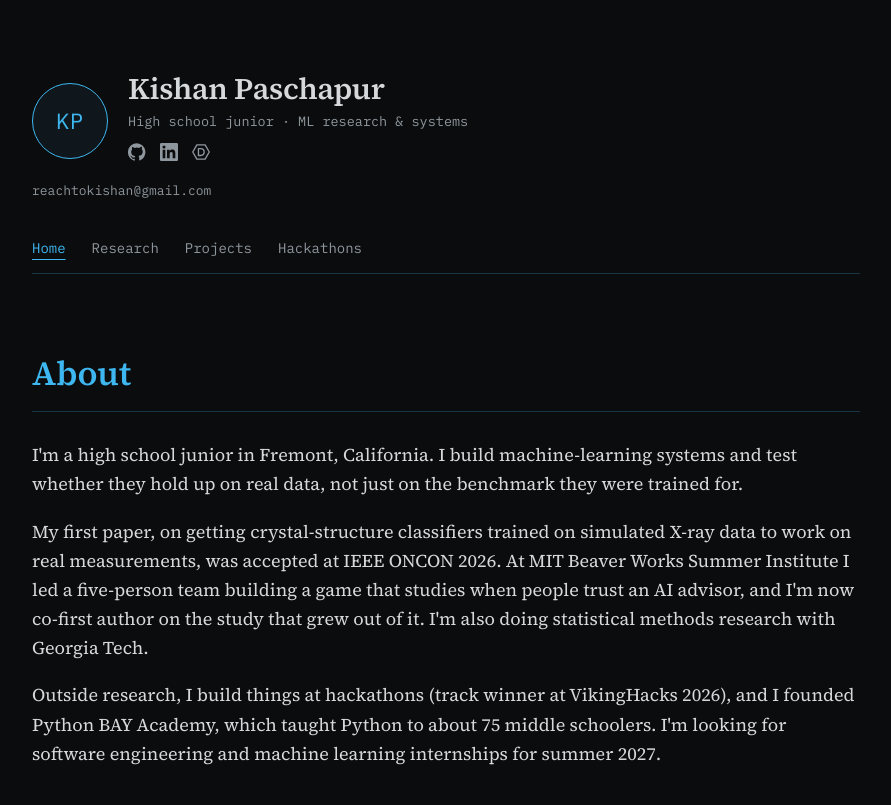
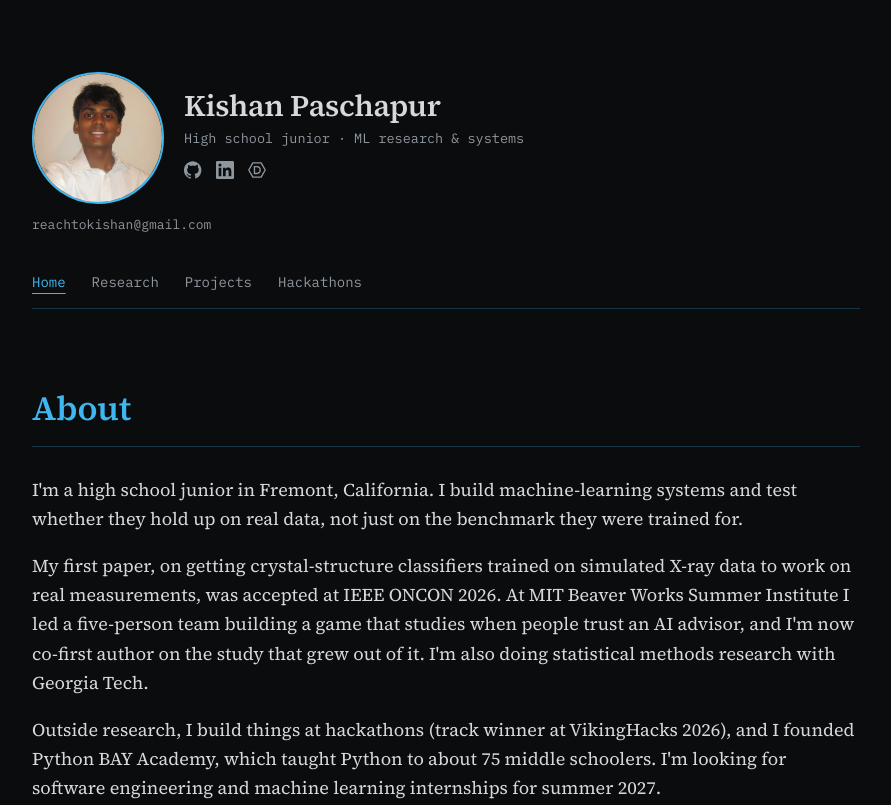
Before and after one commit to Kishan-No1/kishan-no1.github.io, a plain HTML site: page index.html in a window 1280 px wide. Shown: the top 805 px of the page, without its empty margins (194-1085 px from the left). Drawn offline with Linux system fonts and the light colour scheme.

Commit message:
Add profile photo and enlarge it; use it as the link-preview image

```diff
--- a/assets/style.css
+++ b/assets/style.css
@@ -72,17 +72,11 @@ p { margin: 0 0 1em; }
 
 .avatar {
   flex: none;
-  width: 76px;
-  height: 76px;
+  width: 132px;
+  height: 132px;
   border-radius: 50%;
-  border: 1.5px solid var(--heading);
+  border: 2px solid var(--heading);
   background: var(--callout);
-  display: grid;
-  place-items: center;
-  font-family: var(--mono);
-  font-size: 22px;
-  letter-spacing: 0.04em;
-  color: var(--heading);
   overflow: hidden;
 }
 .avatar img { width: 100%; height: 100%; object-fit: cover; }
@@ -426,7 +420,7 @@ h2 {
     justify-items: start;
     gap: 14px;
   }
-  .avatar { width: 64px; height: 64px; font-size: 19px; }
+  .avatar { width: 112px; height: 112px; }
   .site-name { font-size: 27px; }
   .site-nav { gap: 6px 20px; margin-top: 28px; }
   .news li,
--- a/index.html
+++ b/index.html
@@ -11,17 +11,18 @@
   <meta property="og:title" content="Kishan Paschapur">
   <meta property="og:description" content="High school junior building machine-learning systems. IEEE ONCON 2026 author, human–AI trust research at MIT BWSI, hackathon track winner.">
   <meta property="og:url" content="https://kishan-no1.github.io/">
+  <meta property="og:image" content="https://kishan-no1.github.io/assets/img/kishan.jpg">
   <meta name="twitter:card" content="summary">
   <link rel="icon" href="/assets/favicon.svg?v=2" type="image/svg+xml">
   <link rel="preconnect" href="https://fonts.googleapis.com">
   <link rel="preconnect" href="https://fonts.gstatic.com" crossorigin>
   <link rel="stylesheet" href="https://fonts.googleapis.com/css2?family=IBM+Plex+Mono:wght@400;500&family=Source+Serif+4:ital,opsz,wght@0,8..60,400;0,8..60,600;1,8..60,400&display=swap">
-  <link rel="stylesheet" href="/assets/style.css?v=7">
+  <link rel="stylesheet" href="/assets/style.css?v=8">
 </head>
 <body>
   <div class="wrap">
     <header class="site-header">
-      <div class="avatar" aria-hidden="true">KP</div>
+      <div class="avatar"><img src="/assets/img/kishan.jpg" width="480" height="480" alt="Kishan Paschapur"></div>
       <div>
         <p class="site-name"><a href="/">Kishan Paschapur</a></p>
         <p class="tagline">High school junior · ML research &amp; systems</p>
```
Also changed, not shown: 404.html (+3 -2 lines), hackathons/index.html (+3 -2 lines), projects/index.html (+3 -2 lines), research/index.html (+3 -2 lines), writing/dead-or-alive/index.html (+3 -2 lines), assets/img/kishan.jpg (added).
